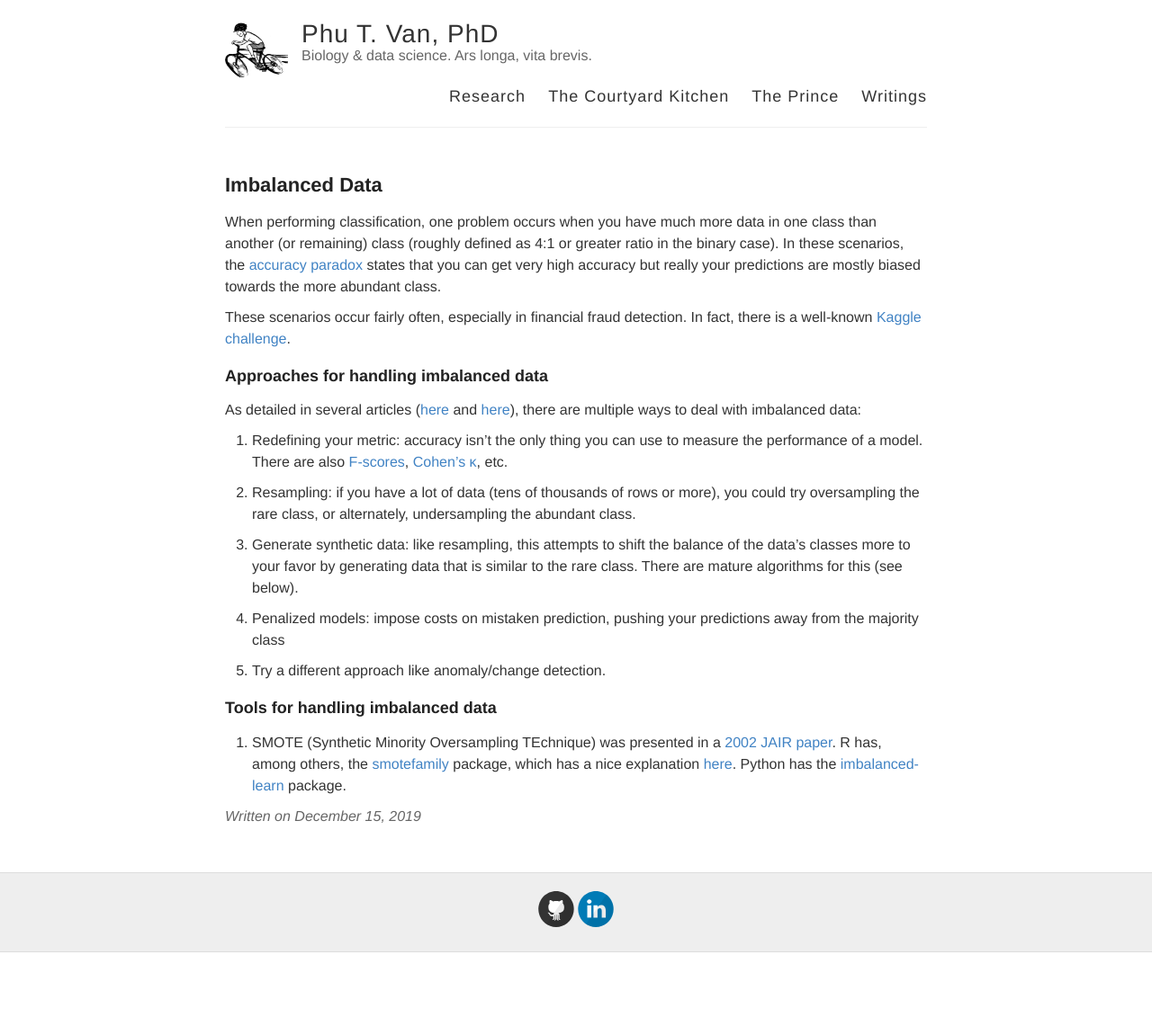
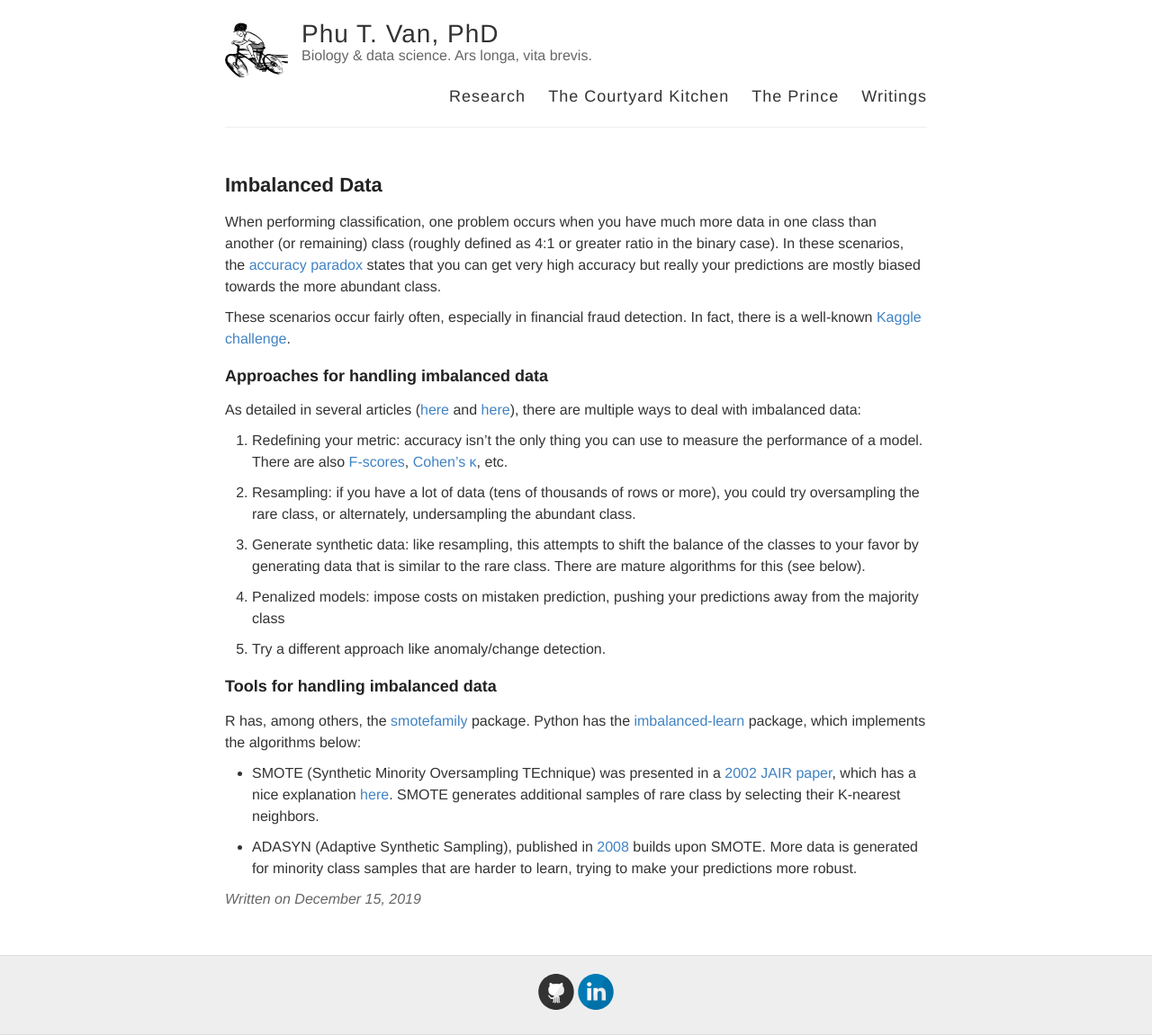
Before and after one commit to ptvan/ptvan.github.io, a Jekyll site: the page built from _posts/2019-12-15-imbalanced-data.md, in a window 1280 px wide. Shown: the whole page at 90% size. Built offline with Jekyll 4.4.1, drawn with Linux system fonts in a browser that asks for light colours; before the commit the page ends 1059 px from its top, so only the background shows below that.

Commit message:
updated imbalanced data blogpost

```diff
--- a/_posts/2019-12-15-imbalanced-data.md
+++ b/_posts/2019-12-15-imbalanced-data.md
@@ -23,4 +23,8 @@ As detailed in several articles ([here](https://machinelearningmastery.com/tacti
 
 ### Tools for handling imbalanced data
 
-1. SMOTE (Synthetic Minority Oversampling TEchnique) was presented in a [2002 JAIR paper](https://www.jair.org/index.php/jair/article/view/10302). R has, among others, the [smotefamily](https://cran.r-project.org/web/packages/smotefamily/index.html) package, which has a nice explanation [here](http://rikunert.com/SMOTE_explained). Python has the [imbalanced-learn](https://pypi.org/project/imbalanced-learn/) package.
+R has, among others, the [smotefamily](https://cran.r-project.org/web/packages/smotefamily/index.html) package. Python has the [imbalanced-learn](https://pypi.org/project/imbalanced-learn/) package, which implements the algorithms below:
+
+- SMOTE (Synthetic Minority Oversampling TEchnique) was presented in a [2002 JAIR paper](https://www.jair.org/index.php/jair/article/view/10302), which has a nice explanation [here](http://rikunert.com/SMOTE_explained). SMOTE generates additional samples of rare class by selecting their K-nearest neighbors.
+
+- ADASYN (Adaptive Synthetic Sampling), published in [2008](https://sci2s.ugr.es/keel/pdf/algorithm/congreso/2008-He-ieee.pdf) builds upon SMOTE. More data is generated for minority class samples that are harder to learn, trying to make your predictions more robust.
```
Also changed, not shown: other parts of _posts/2019-12-15-imbalanced-data.md (+1 -1 lines).
